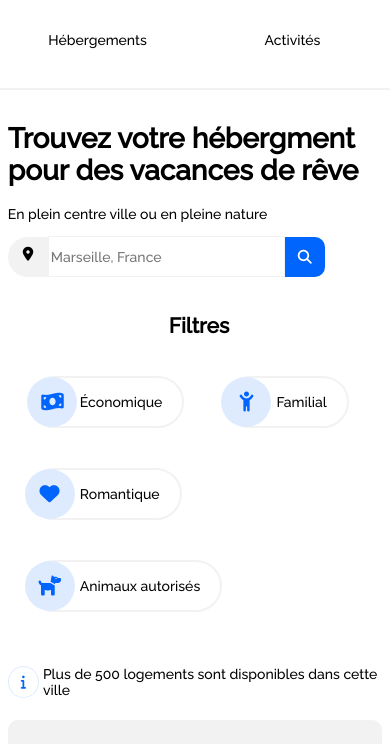
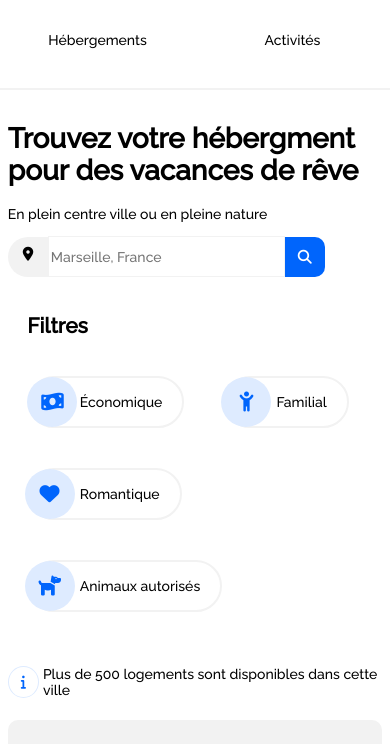
Before and after one commit to emiremirr/booki_p2, a plain HTML site: page index.html in a window 390 px wide. Shown: the part 80-824 px from the top of the page. Drawn offline with Linux system fonts and the light colour scheme.

Commit message:
modif css mobile

```diff
--- a/CSS/mobile.css
+++ b/CSS/mobile.css
@@ -105,9 +105,9 @@
 
 
     /*filtres*/
-    .h2_filtre {
+    #h2_filtre {
         align-self: flex-start;
-        padding-left: 20px;
+        padding-left: 5%;
     }
 
 
```
